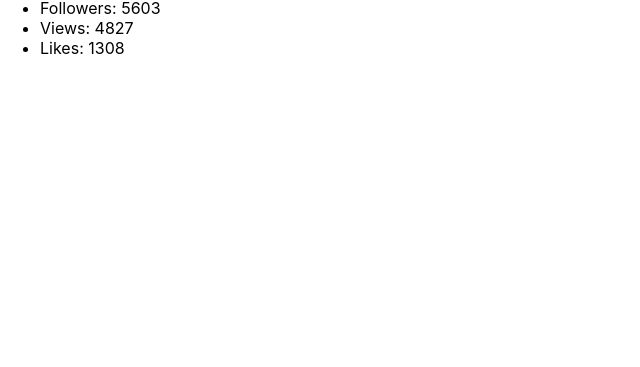
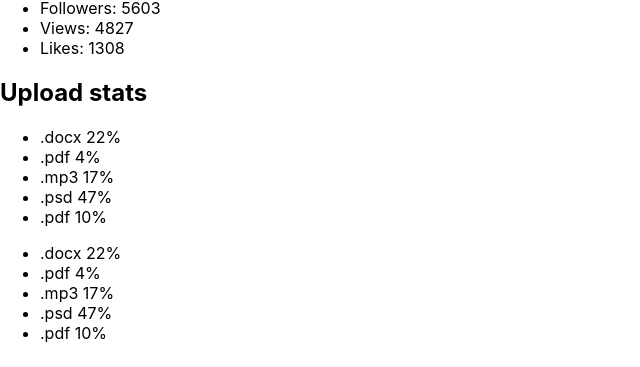
Before and after one commit to PPacuk/goit-react-hw-01-components, a React (Create React App) app: page / in a window 1280 px wide. Shown: the part 430-797 px from the top of the page, without its empty margins (0-640 px from the left). Built offline with nearby package versions, Linux system fonts and the light colour scheme.

Commit message:
added stats

```diff
--- a/src/components/App.jsx
+++ b/src/components/App.jsx
@@ -1,21 +1,11 @@
 import Profile from './Profile/Profile';
 import user from './Profile/user.json';
+import Statistics from './Statistics/Statistics';
+import data from './Statistics/data';
 
 export const App = () => {
   return (
-    // <div
-    //   style={{
-    //     height: '100vh',
-    //     display: 'flex',
-    //     justifyContent: 'center',
-    //     alignItems: 'center',
-    //     fontSize: 40,
-    //     color: '#010101'
-    //   }}
-    // >
-    //   React homework template
-    // </div>
-
+    <>
       <Profile
         username={user.username}
         tag={user.tag}
@@ -23,5 +13,9 @@ export const App = () => {
         avatar={user.avatar}
         stats={user.stats}
       />
+
+      <Statistics title="Upload stats" stats={data} />
+      <Statistics stats={data} />
+    </>
   );
 };
--- /dev/null
+++ b/src/components/Statistics/Statistics.jsx
@@ -0,0 +1,20 @@
+import React from 'react';
+
+const Statistics = ({ title, stats }) => {
+  return (
+    <section className="statistics">
+      {(!title ? null : <h2 className="title">{title}</h2>)}
+
+      <ul className="stat-list">
+        {stats.map(({ id, label, percentage }) => (
+          <li key={id} className="item">
+            <span className="label">{label}</span>
+            <span className="percentage"> {percentage}%</span>
+          </li>
+        ))}
+      </ul>
+    </section>
+  );
+};
+
+export default Statistics;
--- /dev/null
+++ b/src/components/Statistics/data.json
@@ -0,0 +1,7 @@
+[
+  { "id": "id-1", "label": ".docx", "percentage": 22 },
+  { "id": "id-2", "label": ".pdf", "percentage": 4 },
+  { "id": "id-3", "label": ".mp3", "percentage": 17 },
+  { "id": "id-4", "label": ".psd", "percentage": 47 },
+  { "id": "id-5", "label": ".pdf", "percentage": 10 }
+]
```
Lines whose indentation alone changed are shown as unchanged.
